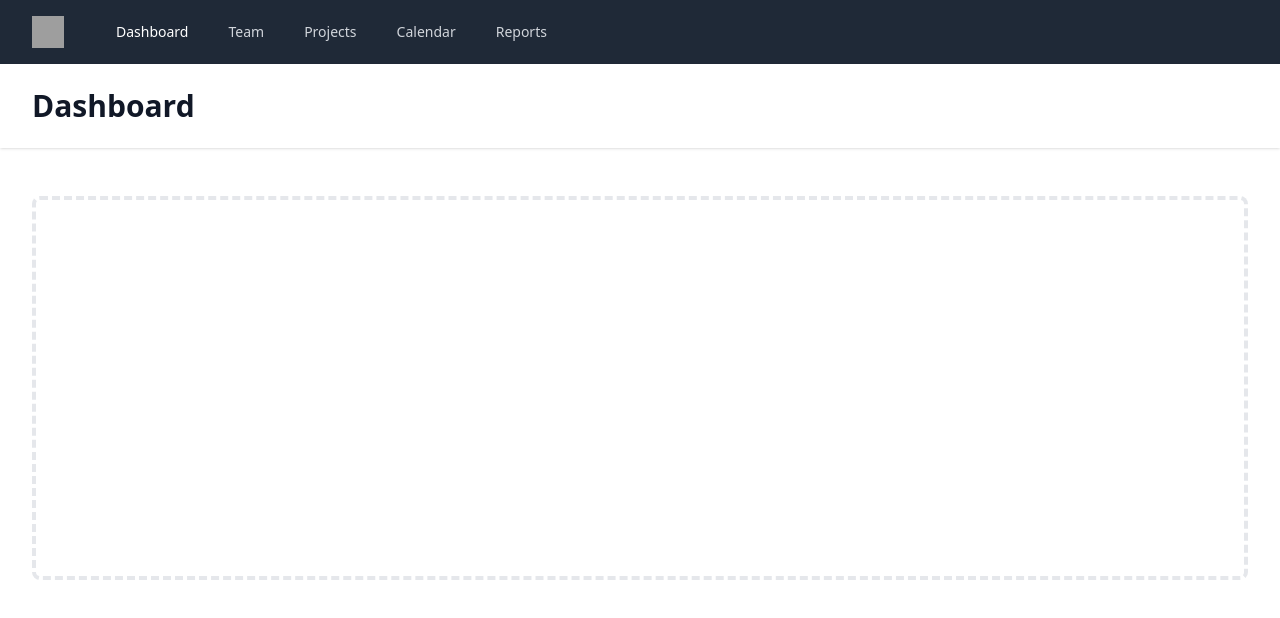
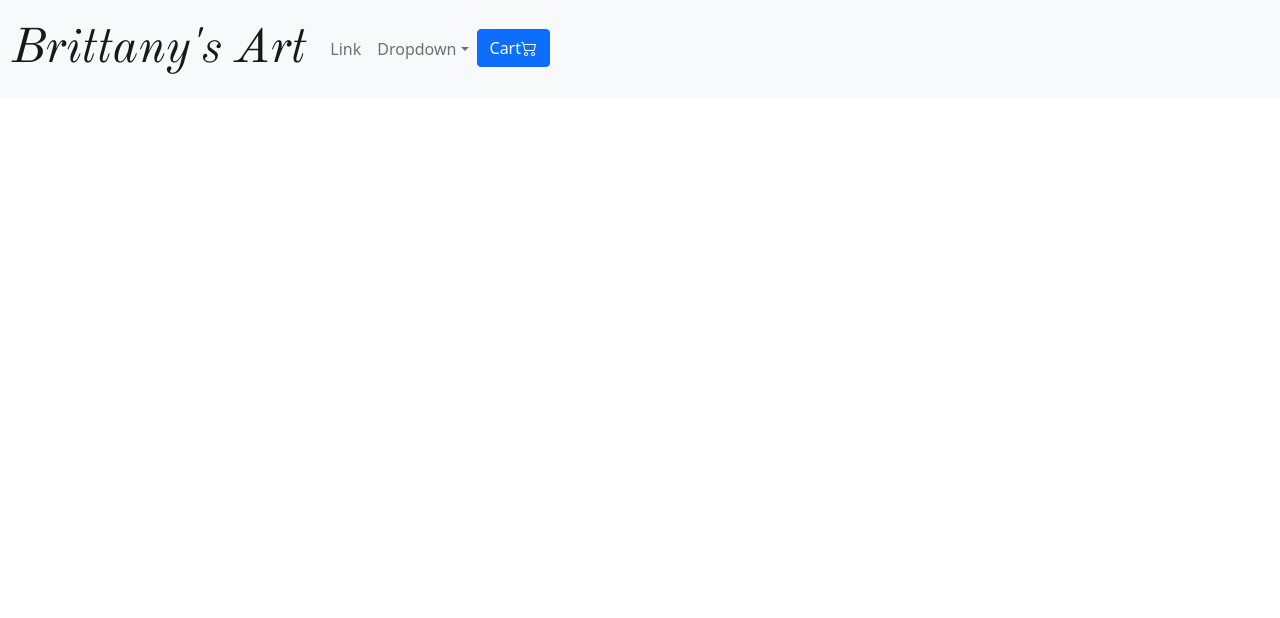
Before and after one commit to SethY8s/BrittanyShop, a React (Create React App) app: page / in a window 1280 px wide. Shown: the top 618 px of the page. Built offline with nearby package versions, Linux system fonts and the light colour scheme; grey boxes are pictures that could not be loaded.

Commit message:
went back to bootstrap

```diff
--- a/postcss.config.js
+++ /dev/null
@@ -1,6 +0,0 @@
-module.exports = {
-  plugins: {
-    tailwindcss: {},
-    autoprefixer: {},
-  },
-}
--- a/src/components/App.js
+++ b/src/components/App.js
@@ -1,5 +1,4 @@
-
-import NavBar from "./navbar/NavBar";
+import NavBar from "./NavBar/NavBar";
 
 function App() {
   return <div className="App">
--- a/src/components/navbar/NavBar.jsx
+++ b/src/components/navbar/NavBar.jsx
@@ -1,181 +1,50 @@
-
-// import navbarCSS from './navbar.module.css'
+import { Navbar, Container, Nav, NavDropdown, Button } from 'react-bootstrap';
+import navbarCSS from './navbar.module.css'
 
 // import { Link } from 'react-router-dom';
 
 
-import React, { useState } from "react";
-import { Transition } from "@headlessui/react";
+export default function NavBar() {
 
-function NavBar() {
-  const [isOpen, setIsOpen] = useState(false);
+
   return (
     <div>
-      <nav className="bg-gray-800">
-        <div className="max-w-7xl mx-auto px-4 sm:px-6 lg:px-8">
-          <div className="flex items-center justify-between h-16">
-            <div className="flex items-center">
-              <div className="flex-shrink-0">
-                <img
-                  className="h-8 w-8"
-                  src="https://tailwindui.com/img/logos/workflow-mark-indigo-500.svg"
-                  alt="Workflow"
-                />
-              </div>
-              <div className="hidden md:block">
-                <div className="ml-10 flex items-baseline space-x-4">
-                  <a
-                    href="#"
-                    className=" hover:bg-gray-700 text-white px-3 py-2 rounded-md text-sm font-medium"
-                  >
-                    Dashboard
-                  </a>
+      <Navbar bg="light" expand="lg">
+        <Container fluid>
+          <Navbar.Brand href="#home">
+          <span className={navbarCSS.art}>Brittany's Art</span>
+          </Navbar.Brand>
+          <Navbar.Toggle aria-controls="basic-navbar-nav" />
+          <Navbar.Collapse id="basic-navbar-nav">
+            <Nav className="">
 
-                  <a
-                    href="#"
-                    className="text-gray-300 hover:bg-gray-700 hover:text-white px-3 py-2 rounded-md text-sm font-medium"
-                  >
-                    Team
-                  </a>
+              <Nav.Link href="#link">Link</Nav.Link>
+              <NavDropdown title="Dropdown" id="basic-nav-dropdown">
+                <NavDropdown.Item href="#action/3.1">Action</NavDropdown.Item>
+                <NavDropdown.Item href="#action/3.2">
+                  Another action
+                </NavDropdown.Item>
+                <NavDropdown.Item href="#action/3.3">
+                  Something
+                </NavDropdown.Item>
+                <NavDropdown.Divider />
+                <NavDropdown.Item href="#action/3.4">
+                  Separated link
+                </NavDropdown.Item>
+              </NavDropdown>
 
-                  <a
-                    href="#"
-                    className="text-gray-300 hover:bg-gray-700 hover:text-white px-3 py-2 rounded-md text-sm font-medium"
-                  >
-                    Projects
-                  </a>
 
-                  <a
-                    href="#"
-                    className="text-gray-300 hover:bg-gray-700 hover:text-white px-3 py-2 rounded-md text-sm font-medium"
-                  >
-                    Calendar
-                  </a>
+              <Nav.Item>
+        {/* cart section */}
+          <Button>Cart<svg xmlns="http://www.w3.org/2000/svg" width="16" height="16" fill="currentColor" class="bi bi-cart2 mb-1" viewBox="0 0 16 16">
+  <path d="M0 2.5A.5.5 0 0 1 .5 2H2a.5.5 0 0 1 .485.379L2.89 4H14.5a.5.5 0 0 1 .485.621l-1.5 6A.5.5 0 0 1 13 11H4a.5.5 0 0 1-.485-.379L1.61 3H.5a.5.5 0 0 1-.5-.5zM3.14 5l1.25 5h8.22l1.25-5H3.14zM5 13a1 1 0 1 0 0 2 1 1 0 0 0 0-2zm-2 1a2 2 0 1 1 4 0 2 2 0 0 1-4 0zm9-1a1 1 0 1 0 0 2 1 1 0 0 0 0-2zm-2 1a2 2 0 1 1 4 0 2 2 0 0 1-4 0z"/>
+</svg><span className='text-warning'></span></Button>
 
-                  <a
-                    href="#"
-                    className="text-gray-300 hover:bg-gray-700 hover:text-white px-3 py-2 rounded-md text-sm font-medium"
-                  >
-                    Reports
-                  </a>
-                </div>
-              </div>
-            </div>
-            <div className="-mr-2 flex md:hidden">
-              <button
-                onClick={() => setIsOpen(!isOpen)}
-                type="button"
-                className="bg-gray-900 inline-flex items-center justify-center p-2 rounded-md text-gray-400 hover:text-white hover:bg-gray-800 focus:outline-none focus:ring-2 focus:ring-offset-2 focus:ring-offset-gray-800 focus:ring-white"
-                aria-controls="mobile-menu"
-                aria-expanded="false"
-              >
-                <span className="sr-only">Open main menu</span>
-                {!isOpen ? (
-                  <svg
-                    className="block h-6 w-6"
-                    xmlns="http://www.w3.org/2000/svg"
-                    fill="none"
-                    viewBox="0 0 24 24"
-                    stroke="currentColor"
-                    aria-hidden="true"
-                  >
-                    <path
-                      strokeLinecap="round"
-                      strokeLinejoin="round"
-                      strokeWidth="2"
-                      d="M4 6h16M4 12h16M4 18h16"
-                    />
-                  </svg>
-                ) : (
-                  <svg
-                    className="block h-6 w-6"
-                    xmlns="http://www.w3.org/2000/svg"
-                    fill="none"
-                    viewBox="0 0 24 24"
-                    stroke="currentColor"
-                    aria-hidden="true"
-                  >
-                    <path
-                      strokeLinecap="round"
-                      strokeLinejoin="round"
-                      strokeWidth="2"
-                      d="M6 18L18 6M6 6l12 12"
-                    />
-                  </svg>
-                )}
-              </button>
-            </div>
-          </div>
-        </div>
-
-        <Transition
-          show={isOpen}
-          enter="transition ease-out duration-100 transform"
-          enterFrom="opacity-0 scale-95"
-          enterTo="opacity-100 scale-100"
-          leave="transition ease-in duration-75 transform"
-          leaveFrom="opacity-100 scale-100"
-          leaveTo="opacity-0 scale-95"
-        >
-          {(ref) => (
-            <div className="md:hidden" id="mobile-menu">
-              <div ref={ref} className="px-2 pt-2 pb-3 space-y-1 sm:px-3">
-                <a
-                  href="#"
-                  className="hover:bg-gray-700 text-white block px-3 py-2 rounded-md text-base font-medium"
-                >
-                  Dashboard
-                </a>
-
-                <a
-                  href="#"
-                  className="text-gray-300 hover:bg-gray-700 hover:text-white block px-3 py-2 rounded-md text-base font-medium"
-                >
-                  Team
-                </a>
-
-                <a
-                  href="#"
-                  className="text-gray-300 hover:bg-gray-700 hover:text-white block px-3 py-2 rounded-md text-base font-medium"
-                >
-                  Projects
-                </a>
-
-                <a
-                  href="#"
-                  className="text-gray-300 hover:bg-gray-700 hover:text-white block px-3 py-2 rounded-md text-base font-medium"
-                >
-                  Calendar
-                </a>
-
-                <a
-                  href="#"
-                  className="text-gray-300 hover:bg-gray-700 hover:text-white block px-3 py-2 rounded-md text-base font-medium"
-                >
-                  Reports
-                </a>
-              </div>
-            </div>
-          )}
-        </Transition>
-      </nav>
-
-      <header className="bg-white shadow">
-        <div className="max-w-7xl mx-auto py-6 px-4 sm:px-6 lg:px-8">
-          <h1 className="text-3xl font-bold text-gray-900">Dashboard</h1>
-        </div>
-      </header>
-      <main>
-        <div className="max-w-7xl mx-auto py-6 sm:px-6 lg:px-8">
-          {/* <!-- Replace with your content --> */}
-          <div className="px-4 py-6 sm:px-0">
-            <div className="border-4 border-dashed border-gray-200 rounded-lg h-96"></div>
-          </div>
-          {/* <!-- /End replace --> */}
-        </div>
-      </main>
+      </Nav.Item>
+            </Nav>
+          </Navbar.Collapse>
+        </Container>
+      </Navbar>
     </div>
   );
 }
-
-export default NavBar;
--- a/src/index.css
+++ b/src/index.css
@@ -1,4 +1,13 @@
-/* ./src/index.css */
-@tailwind base;
-@tailwind components;
-@tailwind utilities;
+body {
+    margin: 0;
+    font-family: -apple-system, BlinkMacSystemFont, 'Segoe UI', 'Roboto', 'Oxygen',
+      'Ubuntu', 'Cantarell', 'Fira Sans', 'Droid Sans', 'Helvetica Neue',
+      sans-serif;
+    -webkit-font-smoothing: antialiased;
+    -moz-osx-font-smoothing: grayscale;
+  }
+
+  code {
+    font-family: source-code-pro, Menlo, Monaco, Consolas, 'Courier New',
+      monospace;
+  }
--- a/src/index.js
+++ b/src/index.js
@@ -1,8 +1,7 @@
 import React from 'react';
 import ReactDOM from 'react-dom';
 import  App from './components/App'
-import './index.css'
-
+import 'bootstrap/dist/css/bootstrap.min.css';
 
 
 ReactDOM.render(
--- a/tailwind.config.js
+++ /dev/null
@@ -1,9 +0,0 @@
-module.exports = {
-  content: [
-    "./src/**/*.{js,jsx,ts,tsx}",
-  ],
-  theme: {
-    extend: {},
-  },
-  plugins: [],
-}
```
Also changed, not shown: package.json (+2 -6 lines), public/manifest.json (deleted), 1 other file (tests, documents, lock files or other folders).
